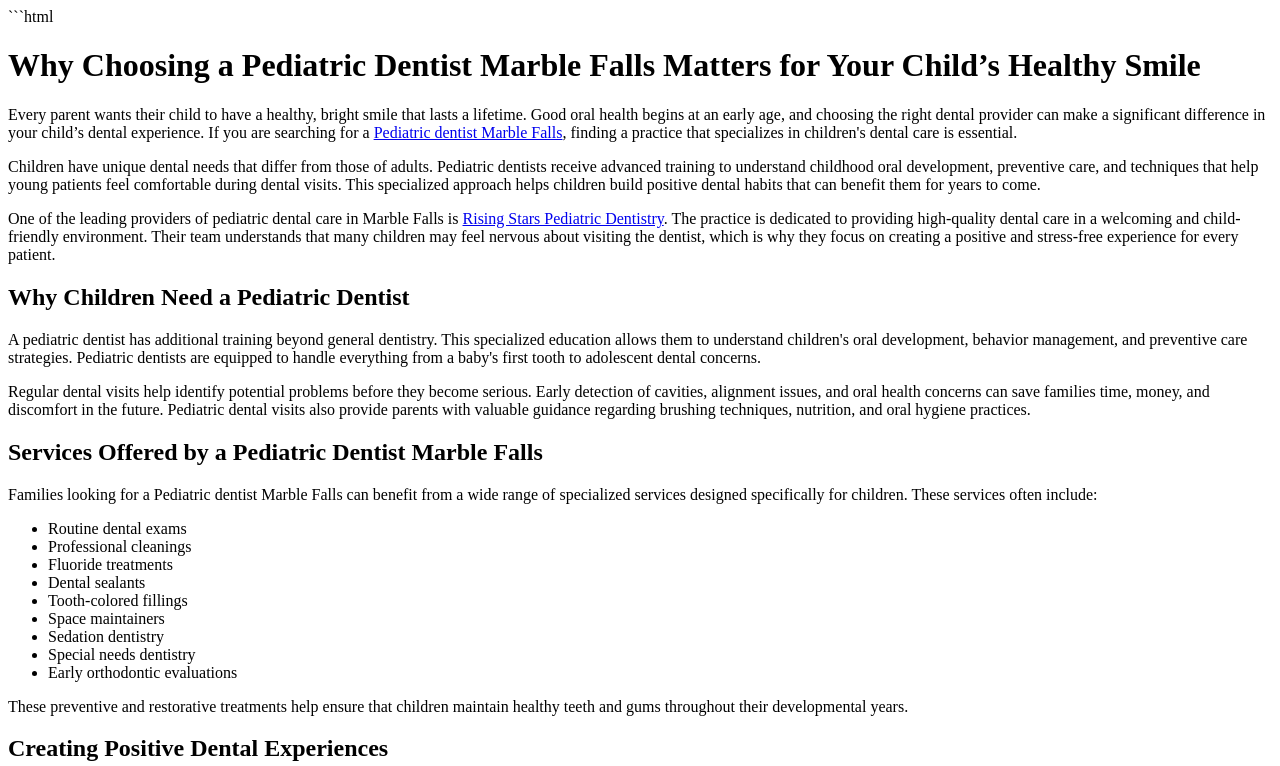
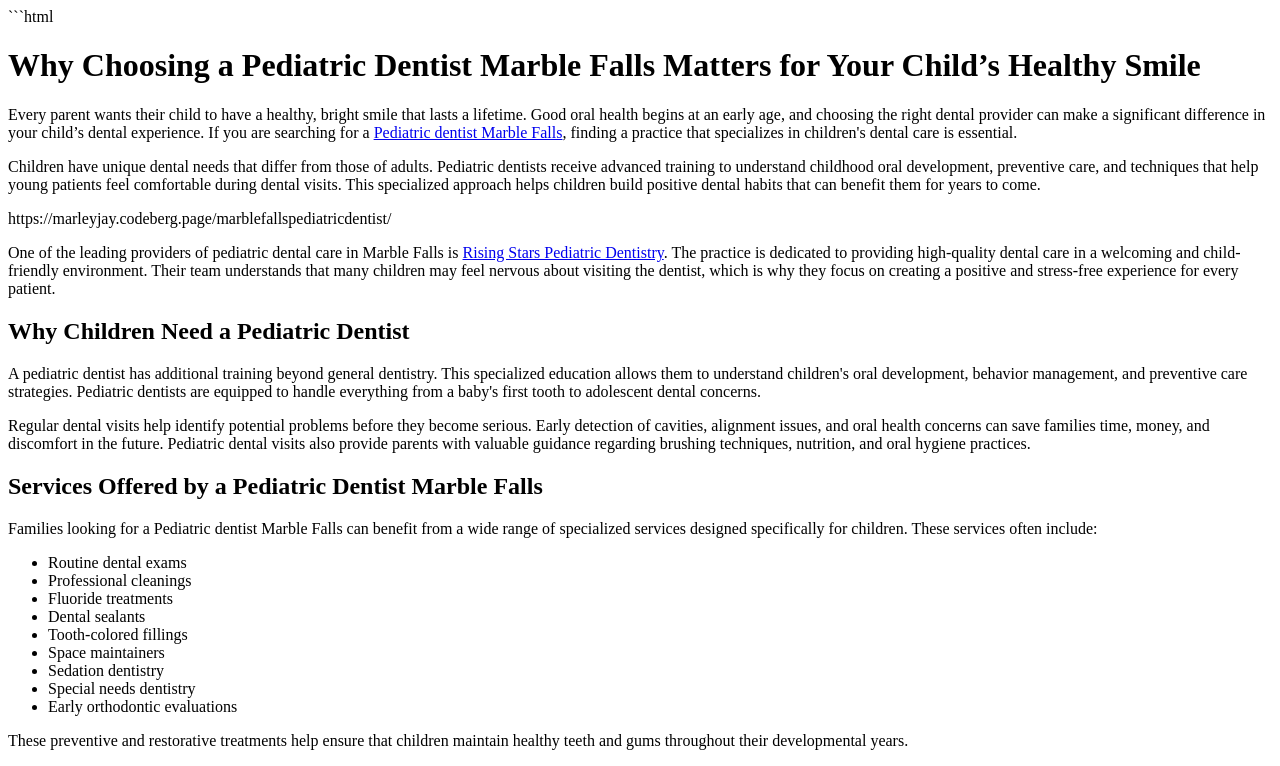
Before and after one commit to marleyjay1/Pediatric-dentist-Marble-Falls, a plain HTML site: page index.html in a window 1280 px wide. Shown: the top 766 px of the page. Drawn offline with Linux system fonts and the light colour scheme.

Commit message:
Update index.html

```diff
--- a/index.html
+++ b/index.html
@@ -29,7 +29,7 @@ finding a practice that specializes in children's dental care is essential.
 <p>
 Children have unique dental needs that differ from those of adults. Pediatric dentists receive advanced training to understand childhood oral development, preventive care, and techniques that help young patients feel comfortable during dental visits. This specialized approach helps children build positive dental habits that can benefit them for years to come.
 </p>
-
+https://marleyjay.codeberg.page/marblefallspediatricdentist/
 <p>
 One of the leading providers of pediatric dental care in Marble Falls is
 <a href="https://risingstarsdental.com/utm_source=google&utm_medium=organic&utm_campaign=gbp-listing">Rising Stars Pediatric Dentistry</a>.
```
